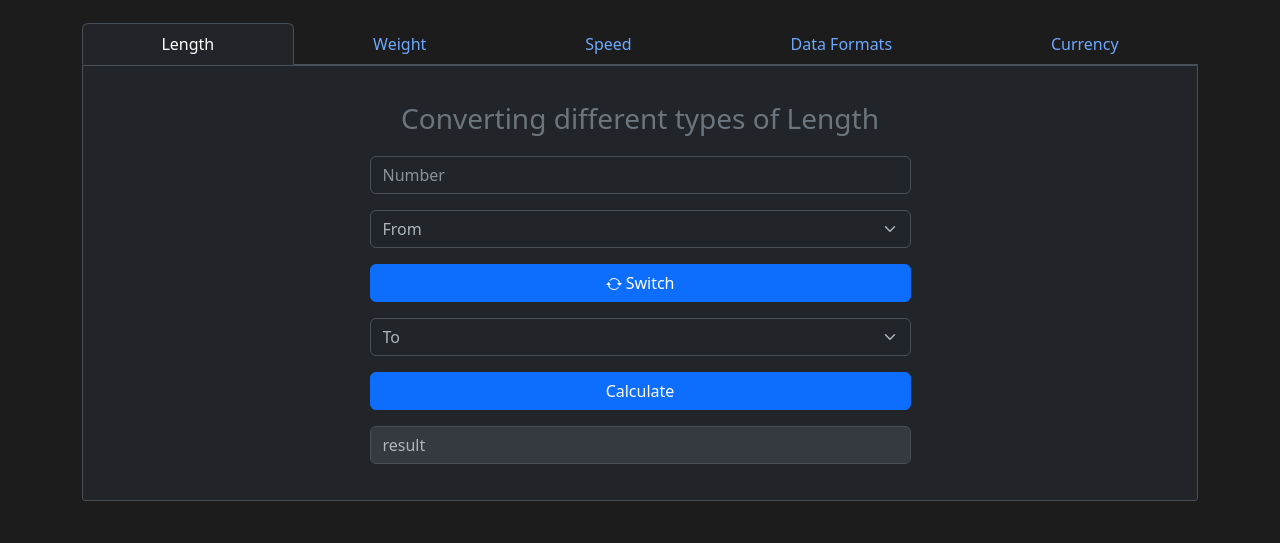
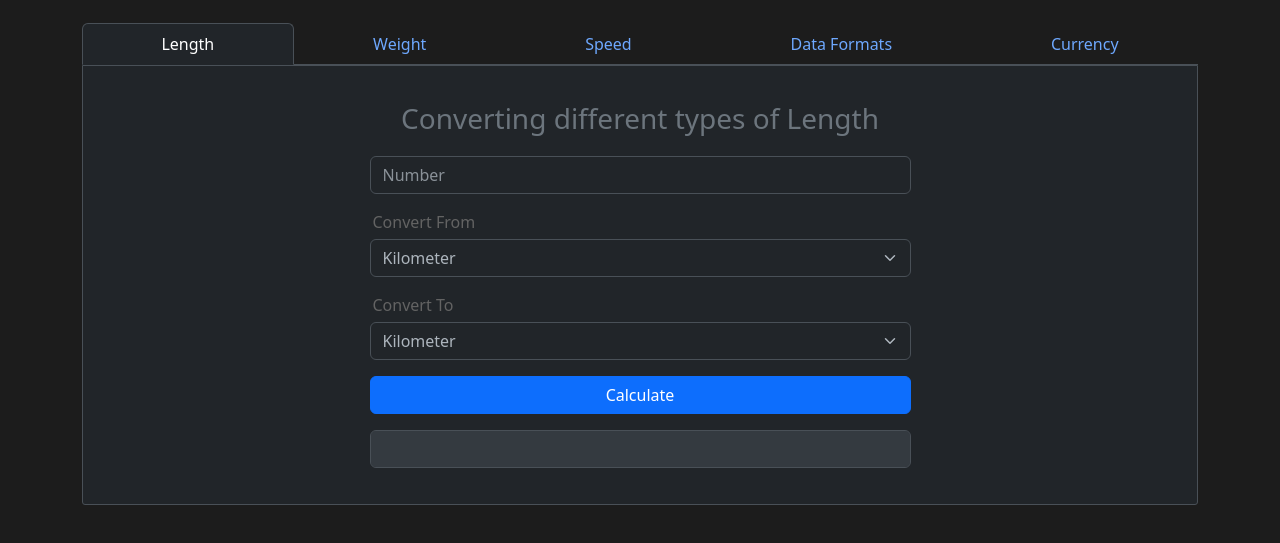
Before and after one commit to hexlet-practice-21/multitool-hexlet, a website built with Parcel: page src/index.html in a window 1280 px wide. Shown: the part 87-630 px from the top of the page. Built offline with nearby package versions, Linux system fonts and the light colour scheme.

Commit message:
[FEATURE] MLTL-3 add dynamic select & labels

```diff
--- a/src/css/index.css
+++ b/src/css/index.css
@@ -42,3 +42,13 @@ nav {
 h3 {
     margin: 20px;
 }
+
+.form-select {
+    margin-top: 5px;
+}
+
+.form-label {
+    color:#636363;
+    margin-bottom: 0;
+    padding-left: 3px;
+}
--- a/src/index.html
+++ b/src/index.html
@@ -7,7 +7,7 @@
         <link rel="stylesheet" href="css/index.css">
 
     </head>
-    <body>
+    <body id="body">
         <header>
             <div class="header-gradient">
                 <h1>MULTITOOL</h1>
@@ -31,30 +31,15 @@
                         <h3 class="text-center text-secondary">Сonverting different types of Length</h2>
                         <form action="#">
                             <div class="row g-3 gy-3">
-                                <input class="form-control" type="number" placeholder="Number" aria-label="Number">
-                                <select class="form-select" aria-label="Default select example" placeholder="From">
-                                    <option hidden>From</option>
-                                    <option value="1">Kilometer</option>
-                                    <option value="2">Meter</option>
-                                    <option value="3">Centimeter</option>
-                                    <option value="4">Millimeter</option>
+                                <input class="form-control" id="number" type="number" placeholder="Number" aria-label="text" required>
+                                <label class="form-label">Convert From</label>
+                                <select class="form-select" name="select" id="firstSelect">
                                 </select>
-                                <button type="button" class="btn btn-primary">
-                                    <svg xmlns="http://www.w3.org/2000/svg" width="16" height="16" fill="currentColor" class="bi bi-arrow-repeat" viewBox="0 0 16 16">
-                                        <path d="M11.534 7h3.932a.25.25 0 0 1 .192.41l-1.966 2.36a.25.25 0 0 1-.384 0l-1.966-2.36a.25.25 0 0 1 .192-.41zm-11 2h3.932a.25.25 0 0 0 .192-.41L2.692 6.23a.25.25 0 0 0-.384 0L.342 8.59A.25.25 0 0 0 .534 9z"/>
-                                        <path fill-rule="evenodd" d="M8 3c-1.552 0-2.94.707-3.857 1.818a.5.5 0 1 1-.771-.636A6.002 6.002 0 0 1 13.917 7H12.9A5.002 5.002 0 0 0 8 3zM3.1 9a5.002 5.002 0 0 0 8.757 2.182.5.5 0 1 1 .771.636A6.002 6.002 0 0 1 2.083 9H3.1z"/>
-                                    </svg>
-                                    Switch
-                                </button>
-                                <select class="form-select" aria-label="Default select example">
-                                    <option hidden>To</option>
-                                    <option value="1">Kilometer</option>
-                                    <option value="2">Meter</option>
-                                    <option value="3">Centimeter</option>
-                                    <option value="4">Millimeter</option>
+                                <label class="form-label">Convert To</label>
+                                <select class="form-select" name="select" id="secondSelect">
                                 </select>
-                                <button type="button" class="btn btn-primary">Сalculate</button>
-                                <input class="form-control result" type="text" value="result" aria-label="Disabled input example" disabled readonly>
+                                <button type="button" id="myButton" class="btn btn-primary">Сalculate</button>
+                                <input class="form-control result" id ="result" type="text" disabled readonly>
                             </div>
 
                         </form>
@@ -77,7 +62,7 @@
         </main>
 
 
-
+        <script type="module" src="scripts/init.js"></script>
     <script src="https://cdn.jsdelivr.net/npm/bootstrap@5.3.0/dist/js/bootstrap.bundle.min.js" integrity="sha384-geWF76RCwLtnZ8qwWowPQNguL3RmwHVBC9FhGdlKrxdiJJigb/j/68SIy3Te4Bkz" crossorigin="anonymous"></script>
     </body>
 </html>
--- /dev/null
+++ b/src/scripts/buttonResults.js
@@ -0,0 +1,11 @@
+const concat = () => {
+    const firstSelectResult = document.getElementById("firstSelect"); //достаем значение из первого селекта
+
+    const secondSelectResult = document.getElementById("secondSelect"); //достаем значение из второго селекта
+
+    const numberForConvert = document.getElementById("number");
+    const firstAndsecondSelect = firstSelectResult.value + " " + secondSelectResult.value + " " + numberForConvert.value; //поставим текст
+    document.getElementById('result').setAttribute("value", firstAndsecondSelect)
+}
+
+export default concat;
--- /dev/null
+++ b/src/scripts/dynamicSelectFill.js
@@ -0,0 +1,45 @@
+
+//наша "база данных"
+const firstSelectValues = {
+    "Kilometer": "Kilometer",
+    "Meter": "Meter",
+    "Centimeter": "Centimeter",
+    "Millimeter": "Millimeter"
+}
+
+const secondSelectValues = {
+    "Kilometer": "Kilometer",
+    "Meter": "Meter",
+    "Centimeter": "Centimeter",
+    "Millimeter": "Millimeter"
+}
+
+
+const fillExampleSelects = () => {
+    const firstSelectDropDown = document.getElementById("firstSelect"); //получаем первый селект
+
+    const secondSelectDropDown = document.getElementById("secondSelect"); //получаем второй селект
+
+
+    for (let key in firstSelectValues) {
+        let option = document.createElement("option");
+        option.setAttribute('value', firstSelectValues[key]);
+
+        let optionText = document.createTextNode(key);
+        option.appendChild(optionText);
+
+        firstSelectDropDown.appendChild(option);
+    }
+
+    for (let key in secondSelectValues) {
+        let option = document.createElement("option");
+        option.setAttribute('value', secondSelectValues[key]);
+
+        let optionText = document.createTextNode(key);
+        option.appendChild(optionText);
+
+        secondSelectDropDown.appendChild(option);
+    }
+}
+
+export default fillExampleSelects; //экспортнем по умолчанию для тестов
--- /dev/null
+++ b/src/scripts/init.js
@@ -0,0 +1,7 @@
+import fillExampleSelects from "./dynamicSelectFill.js";
+import concat from "./buttonResults.js";
+
+document.addEventListener("DOMContentLoaded", fillExampleSelects);//будет срабатывать - один раз при загрузке html
+
+const myButton = document.getElementById('myButton'); //получим кнопку по айдишнику
+myButton.addEventListener('click', concat) //добавлям слушателя к нашей кнопке, при нажатие - будем вызвыать concat
```
